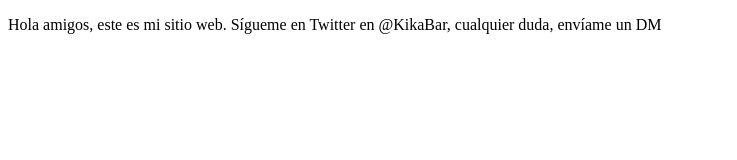
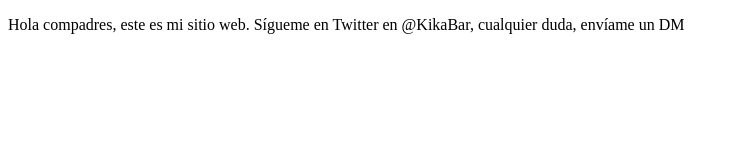
Before and after one commit to ekbarc/proyectoDemoCursoPrework, a plain HTML site: page index.html in a window 1280 px wide. Shown: the whole page, without its empty margins (0-737 px from the left). Drawn offline with Linux system fonts and the light colour scheme.

Commit message:
cambios compas

```diff
--- a/index.html
+++ b/index.html
@@ -7,6 +7,6 @@
     <title>Esta es la buena</title>
 </head>
 <body>
-    <p>Hola amigos, este es mi sitio web. Sígueme en Twitter en @KikaBar, cualquier duda, envíame un DM</p>
+    <p>Hola compadres, este es mi sitio web. Sígueme en Twitter en @KikaBar, cualquier duda, envíame un DM</p>
 </body>
 </html>
```
